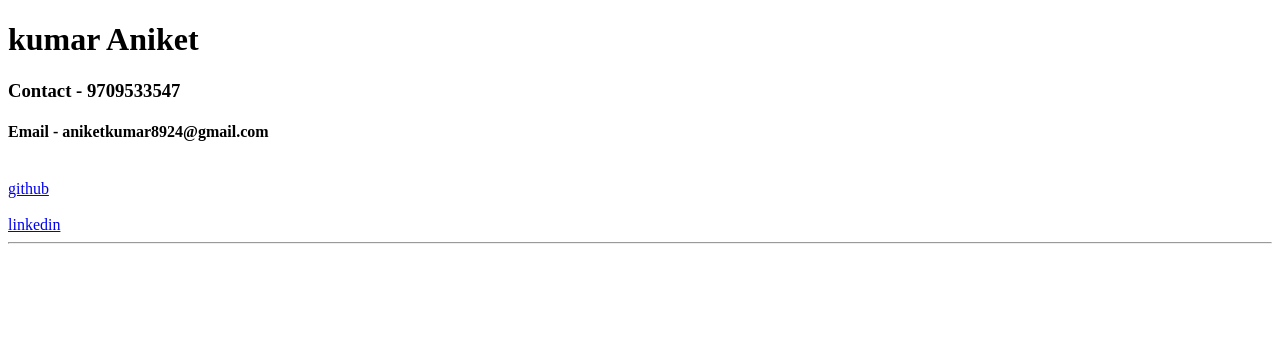
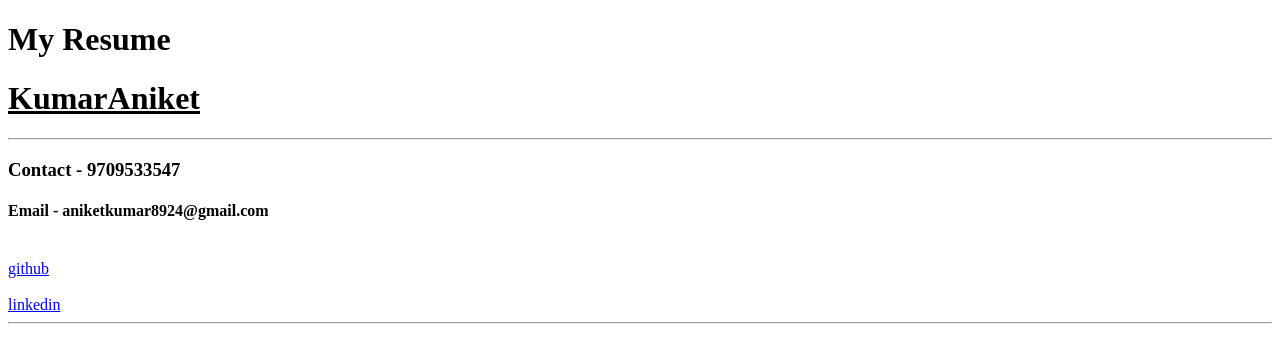
Before and after one commit to Aniket8924/resume, a plain HTML site: page index.html in a window 1280 px wide. Drawn offline with Linux system fonts and the light colour scheme.

Commit message:
Update index.html
to change my resume

```diff
--- a/index.html
+++ b/index.html
@@ -6,7 +6,12 @@
     <title>Document</title>
 </head>
 <body>
-    <h1>kumar Aniket</h1>
+    <header>
+        <h1>My Resume</h1>
+        <h1><u>KumarAniket</u></h1>
+    </header>
+    <hr>
+
     <h3>Contact - 9709533547</h3>
     <h4>Email - aniketkumar8924@gmail.com</h4>
     <br>
```
